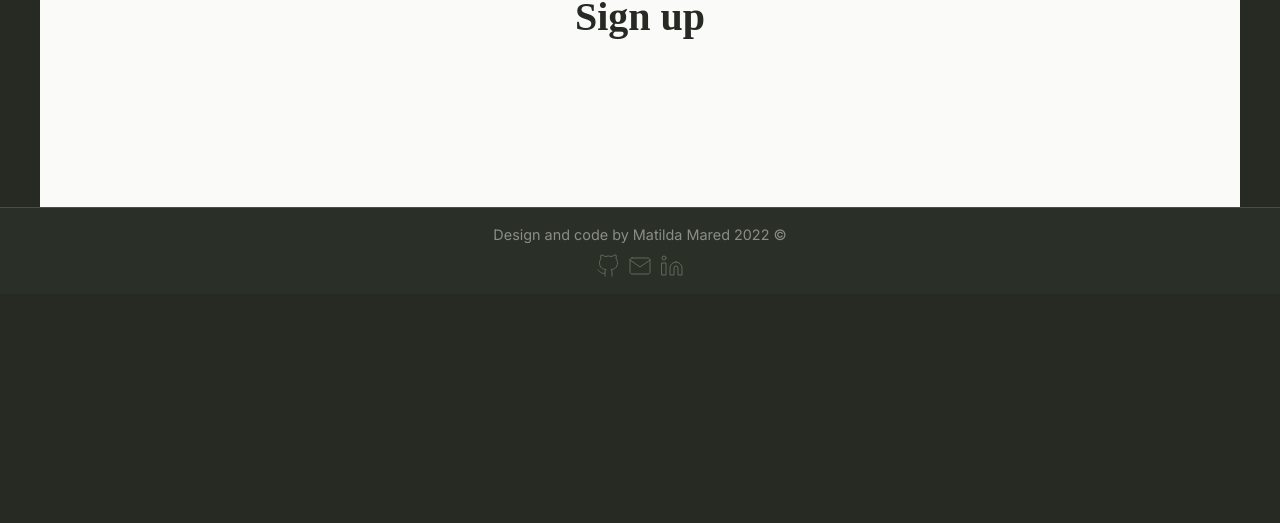
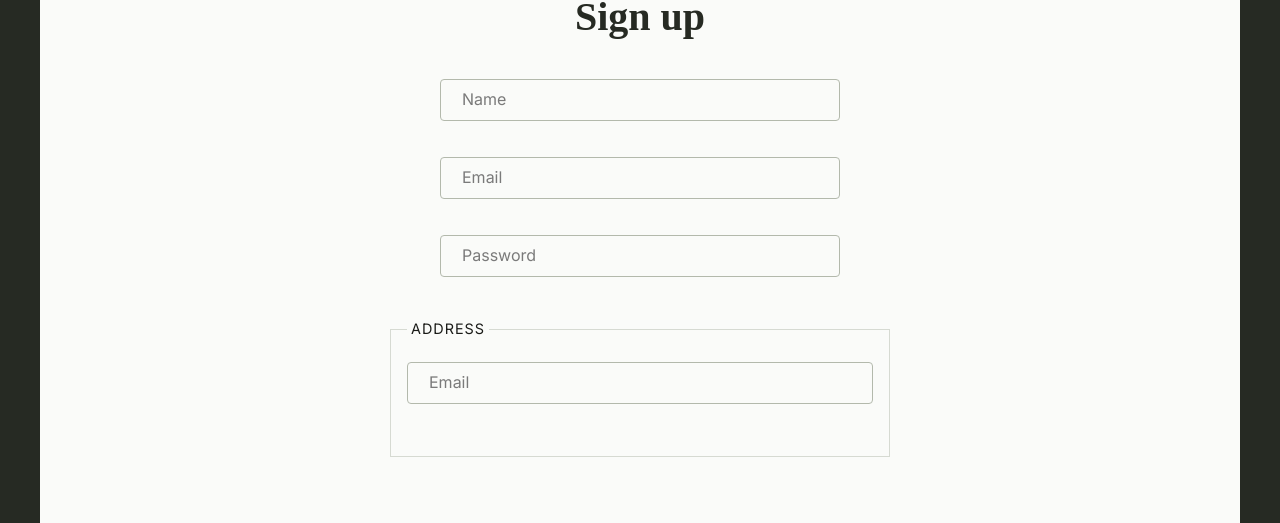
Before and after one commit to MatildaMared/nature-shop, a React (Create React App) app in the folder client/: page /signup in a window 1280 px wide. Shown: the part 652-1175 px from the top of the page. Before the commit the page ends 946 px from the top, so only its background shows below. Built offline with nearby package versions, Linux system fonts and the light colour scheme; no server answers; a web font is replaced by a local one.

Commit message:
add fields to SignupForm component

```diff
--- a/client/src/components/LoginForm/LoginForm.tsx
+++ b/client/src/components/LoginForm/LoginForm.tsx
@@ -2,6 +2,7 @@ import React, { useState, useRef } from "react";
 import styled from "styled-components";
 import TextInput from "../TextInput/TextInput";
 import Button from "../Button/Button";
+import { passwordValidator, emailValidator } from "./../../utils/validators";
 
 interface Props {
 	submitHandler: (email: string, password: string) => void;
@@ -25,30 +26,6 @@ function LoginForm(props: Props) {
 		submitHandler(email, password);
 		emailInput.current?.blur();
 		passwordInput.current?.blur();
-	}
-
-	function emailValidator(email: string): [boolean, string] {
-		if (email.length === 0) {
-			return [false, "Please enter an email"];
-		}
-		const isValid = /^[^\s@]+@[^\s@]+\.[^\s@]+$/.test(email);
-		if (isValid) {
-			return [true, ""];
-		} else {
-			return [false, "Please enter a valid email"];
-		}
-	}
-
-	function passwordValidator(password: string): [boolean, string] {
-		if (password.length === 0) {
-			return [false, "Please enter a password"];
-		}
-		const isValid = password.length >= 5;
-		if (!isValid) {
-			return [false, "Password must be at least 5 characters"];
-		} else {
-			return [true, ""];
-		}
 	}
 
 	return (
--- a/client/src/components/SignupForm/SignupForm.tsx
+++ b/client/src/components/SignupForm/SignupForm.tsx
@@ -1,7 +1,119 @@
-import React from "react";
+import React, { useState, useRef } from "react";
+import styled from "styled-components";
+import TextInput from "../TextInput/TextInput";
+import {
+	passwordValidator,
+	emailValidator,
+	nameValidator,
+	streetValidator,
+} from "./../../utils/validators";
 
-function SignupForm() {
-	return <div></div>;
+interface Props {
+	submitHandler: () => void;
+	errorMessage: string;
 }
 
+function SignupForm(props: Props) {
+	const { submitHandler, errorMessage } = props;
+
+	const [name, setName] = useState<string>("");
+	const [email, setEmail] = useState<string>("");
+	const [password, setPassword] = useState<string>("");
+	const [street, setStreet] = useState<string>("");
+
+	const [nameIsValid, setNameIsValid] = useState<boolean>(false);
+	const [emailIsValid, setEmailIsValid] = useState<boolean>(false);
+	const [passwordIsValid, setPasswordIsValid] = useState<boolean>(false);
+	const [streetIsValid, setStreetIsValid] = useState<boolean>(false);
+
+	const nameInput = useRef<HTMLInputElement>(null);
+	const emailInput = useRef<HTMLInputElement>(null);
+	const passwordInput = useRef<HTMLInputElement>(null);
+	const streetInput = useRef<HTMLInputElement>(null);
+
+	return (
+		<Form>
+			<TextInput
+				style={{ width: "80%" }}
+				ref={nameInput}
+				type="text"
+				name="name"
+				value={name}
+				setValue={setName}
+				isValid={nameIsValid}
+				setIsValid={setNameIsValid}
+				label="Name"
+				validate={nameValidator}
+			/>
+			<TextInput
+				ref={emailInput}
+				style={{ width: "80%" }}
+				type="email"
+				name="email"
+				value={email}
+				setValue={setEmail}
+				isValid={emailIsValid}
+				setIsValid={setEmailIsValid}
+				label="Email"
+				validate={emailValidator}
+			/>
+			<TextInput
+				ref={passwordInput}
+				style={{ width: "80%" }}
+				type="password"
+				name="password"
+				value={password}
+				setValue={setPassword}
+				isValid={passwordIsValid}
+				setIsValid={setPasswordIsValid}
+				label="Password"
+				validate={passwordValidator}
+			/>
+			<AddressWrapper>
+				<AddressTitle>Address</AddressTitle>
+				<TextInput
+					ref={streetInput}
+					type="text"
+					name="street"
+					value={street}
+					setValue={setStreet}
+					isValid={streetIsValid}
+					setIsValid={setStreetIsValid}
+					label="Email"
+					validate={streetValidator}
+				/>
+			</AddressWrapper>
+		</Form>
+	);
+}
+
+const Form = styled.form`
+	width: 100%;
+	max-width: 500px;
+	margin: 0 auto;
+	display: flex;
+	flex-direction: column;
+	align-items: center;
+`;
+
+const AddressWrapper = styled.div`
+	margin: 1rem 0;
+	position: relative;
+	width: 100%;
+	border: 1px solid hsla(90, 9%, 70%, 0.5);
+	padding: 2rem 1rem 1rem 1rem;
+`;
+
+const AddressTitle = styled.h3`
+	position: absolute;
+	top: -1rem;
+	font-size: 1rem;
+	font-weight: 400;
+	text-transform: uppercase;
+	letter-spacing: 1px;
+	font-size: 0.9rem;
+	background-color: var(--color-white);
+	padding: 4px;
+`;
+
 export default SignupForm;
--- a/client/src/components/TextInput/TextInput.tsx
+++ b/client/src/components/TextInput/TextInput.tsx
@@ -11,6 +11,7 @@ interface Props {
 	setIsValid: (isValid: boolean) => void;
 	validate?: (value: string) => [boolean, string];
 	label: string;
+	style?: React.CSSProperties;
 }
 
 const TextInput = React.forwardRef(
@@ -24,6 +25,7 @@ const TextInput = React.forwardRef(
 			validate,
 			isValid,
 			setIsValid,
+			style,
 		} = props;
 		const [isEmpty, setIsEmpty] = useState(true);
 		const [isVisited, setIsVisited] = useState(false);
@@ -56,14 +58,13 @@ const TextInput = React.forwardRef(
 			}
 		}, [value]);
 
-
 		const inputClassName = `${
 			(!isEmpty ? "non-empty" : "") +
 			(validate && isVisited && !isValid ? " invalid" : "")
 		}`;
 
 		return (
-			<Wrapper>
+			<Wrapper style={style}>
 				<Input
 					ref={ref}
 					type={type}
@@ -138,6 +139,7 @@ const Input = styled.input`
 `;
 
 const Label = styled.label`
+	color: #7a7a7a;
 	display: flex;
 	align-items: center;
 	position: absolute;
--- a/client/src/pages/SignupPage.tsx
+++ b/client/src/pages/SignupPage.tsx
@@ -1,13 +1,34 @@
-import React from "react";
+import React, { useState } from "react";
 import styled from "styled-components";
 import SignupForm from "../components/SignupForm/SignupForm";
 import Heading from "../components/Heading/Heading";
 
 function SignupPage() {
+  const [errorMessage, setErrorMessage] = useState<string>("");
+
+	async function onSignupHandler() {
+		setErrorMessage("");
+		// const data = await login(email, password);
+		// if (data.success === false) {
+		// 	setErrorMessage(data.error);
+		// 	setTimeout(() => {
+		// 		setErrorMessage("");
+		// 	}, 5000);
+		// } else {
+		// 	updateContext({
+		// 		user: data.user,
+		// 		isLoggedIn: true,
+		// 		isAdmin: data.user.role === "admin",
+		// 	});
+		// 	saveToken(data.token);
+		// 	navigate("/");
+		// }
+	}
+
 	return (
 		<Wrapper>
 			<Heading>Sign up</Heading>
-			<SignupForm />
+			<SignupForm submitHandler={onSignupHandler} errorMessage={errorMessage} />
 		</Wrapper>
 	);
 }
--- /dev/null
+++ b/client/src/utils/validators.ts
@@ -0,0 +1,59 @@
+export function emailValidator(email: string): [boolean, string] {
+	if (email.length === 0) {
+		return [false, "Please enter an email"];
+	}
+	const isValid = /^[^\s@]+@[^\s@]+\.[^\s@]+$/.test(email);
+	if (isValid) {
+		return [true, ""];
+	} else {
+		return [false, "Please enter a valid email"];
+	}
+}
+
+export function postalCodeValidator(postalCode: string) {
+	if (postalCode.length === 0) {
+		return [false, "Please enter a postal code"];
+	}
+	const isValid = /^\d{3} \d{2}$/.test(postalCode);
+	if (isValid) {
+		return [true, ""];
+	}
+	return [false, 'Please enter a postal code in format "123 45"'];
+}
+
+export function cityValidator(city: string) {
+	if (city.length === 0) {
+		return [false, "Please enter a city"];
+	} else if (city.length < 3) {
+		return [false, "Please enter a valid city"];
+	}
+	return [true, ""];
+}
+
+export function passwordValidator(password: string): [boolean, string] {
+	if (password.length === 0) {
+		return [false, "Please enter a password"];
+	}
+	const isValid = password.length >= 5;
+	if (!isValid) {
+		return [false, "Password must be at least 5 characters"];
+	} else {
+		return [true, ""];
+	}
+}
+
+export function nameValidator(name: string): [boolean, string] {
+	if (name.length < 3) {
+		return [false, "Please enter a name"];
+	}
+
+	return [true, ""];
+}
+
+export function streetValidator(street: string): [boolean, string] {
+	if (street.length < 3) {
+		return [false, "Please enter a street"];
+	}
+
+	return [true, ""];
+}
```
Also changed, not shown: 1 other file (tests, documents, lock files or other folders). Lines whose indentation alone changed are shown as unchanged.
